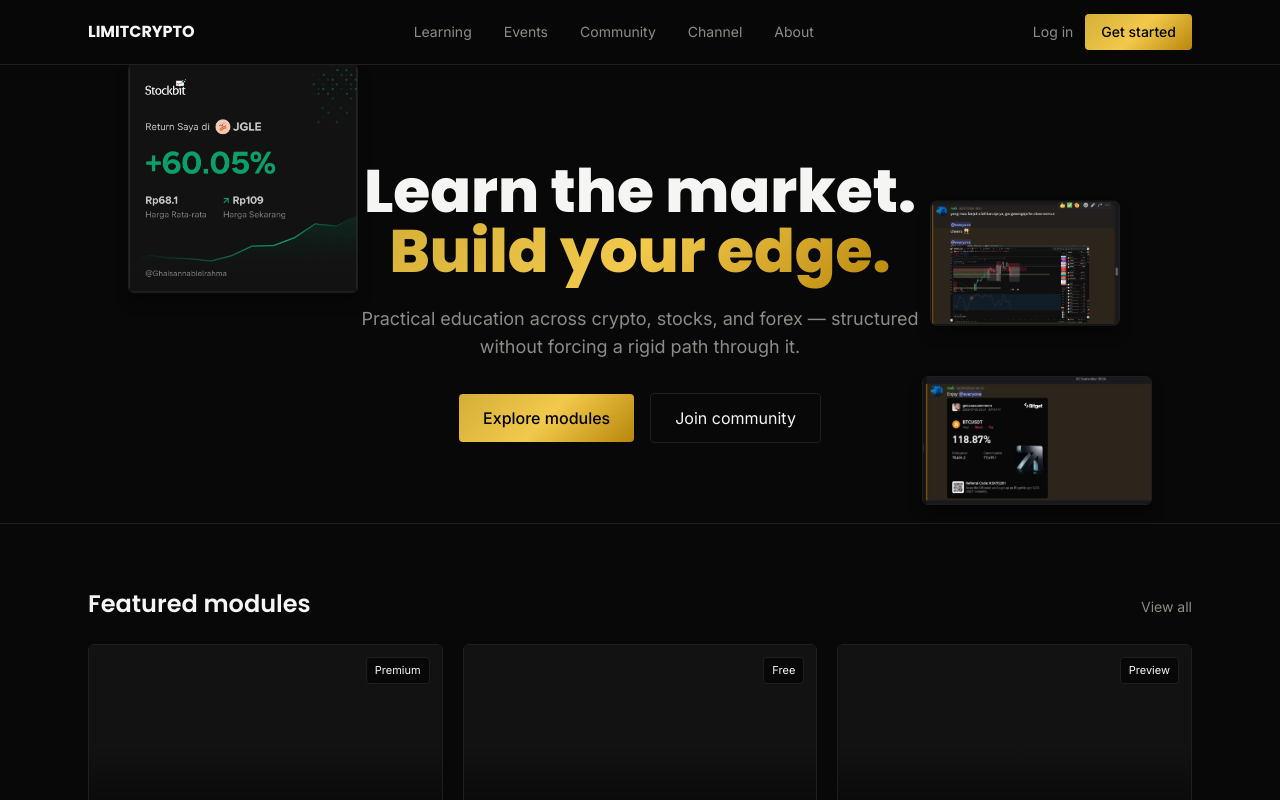
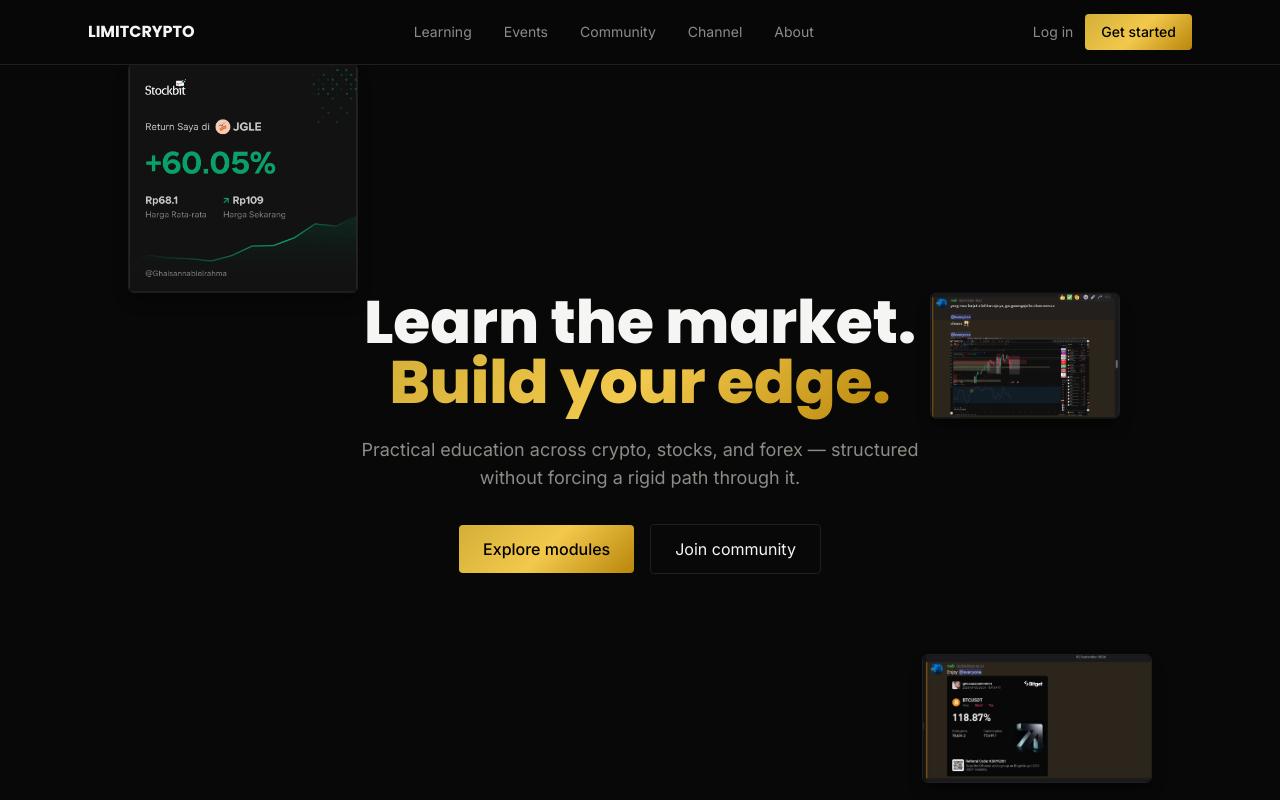
Before and after one commit to ghaisanabiel/website-limitcrypto-id, a Next.js app: page / in a window 1280 px wide. Shown: the top 800 px of the page. Built offline with nearby package versions, Linux system fonts and the light colour scheme.

Commit message:
bug lagi anjg

```diff
--- a/app/page.tsx
+++ b/app/page.tsx
@@ -29,7 +29,7 @@ export default function HomePage() {
     <IntroSequence>
       <Navbar />
       <main>
-        <section className="relative max-w-4xl mx-auto px-6 pt-24 pb-20 text-center">
+        <section className="relative max-w-4xl mx-auto px-6 flex flex-col items-center justify-center min-h-[calc(100vh-4rem)] text-center">
           <FloatingPortfolioCard
             className="top-4 left-0 lg:-left-8 xl:-left-16"
             image="/portofolio1.jpeg"
--- a/components/PageTransition.tsx
+++ b/components/PageTransition.tsx
@@ -1,16 +1,23 @@
 "use client";
 
 import { motion, useReducedMotion } from "framer-motion";
+import { usePathname } from "next/navigation";
 
 // template.tsx already gives this component a fresh mount on every
 // navigation, so this just needs a plain mount-in animation — no
-// AnimatePresence, no `initial={false}` (that flag was actively
-// suppressing the animation on every remount, which is why nothing
-// appeared to happen before).
+// AnimatePresence, no `initial={false}`.
+//
+// Homepage ("/") is skipped entirely: IntroSequence already owns a full
+// entrance choreography there (black overlay + logo + corner labels). Having
+// this generic fade wrap it too meant the intro's own background/logo were
+// ALSO fading in from the outside at the same time as their own internal
+// animation — two overlapping timelines fighting each other, which is what
+// was reading as a "blink".
 export default function PageTransition({ children }: { children: React.ReactNode }) {
+  const pathname = usePathname();
   const reducedMotion = useReducedMotion();
 
-  if (reducedMotion) return <>{children}</>;
+  if (reducedMotion || pathname === "/") return <>{children}</>;
 
   return (
     <motion.div
```
